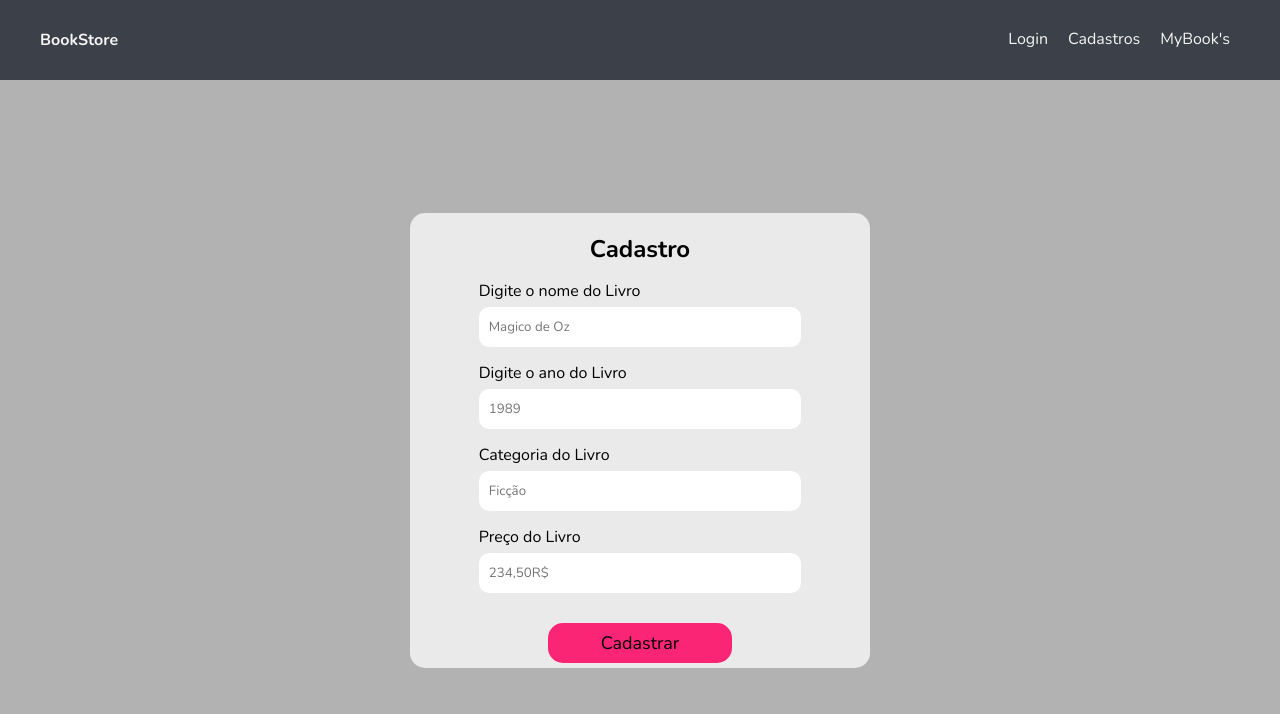
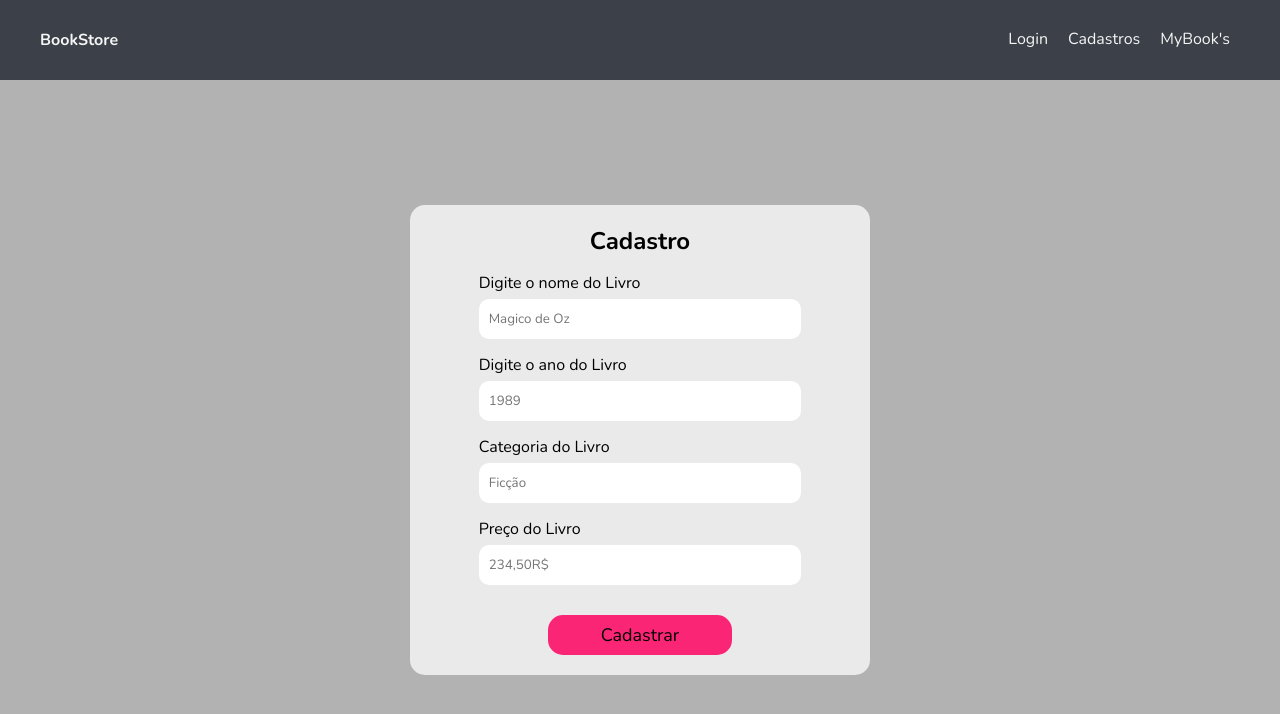
Before and after one commit to matheusmartinsInsper/Cadastro-de-livros, a plain HTML site: page index.html in a window 1280 px wide. Drawn offline with nearby package versions, Linux system fonts and the light colour scheme.

Commit message:
mudando de pasta

```diff
--- a/cadastroLivros/style.css
+++ b/style.css
@@ -63,7 +63,7 @@ section {
   background-color: #eaeaea;
   border-radius: 15px;
   padding: 20px 0px 20px 0px;
-  min-height: 415px;
+  min-height: 430px;
 }
 section > div {
   display: flex;
```
Also changed, not shown: index.html (renamed from cadastroLivros/index.html), main.js (renamed from cadastroLivros/main.js).
